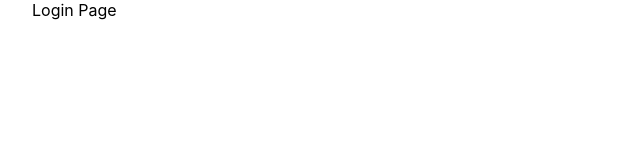
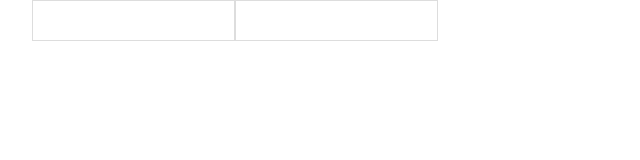
Before and after one commit to mitchell-drury/contact-manager, a React (Create React App) app in the folder client/: page / in a window 1280 px wide. Shown: the top 160 px of the page, without its empty margins (0-640 px from the left). Built offline with nearby package versions, Linux system fonts and the light colour scheme.

Commit message:
slashes in front end routes removed

```diff
--- a/client/package.json
+++ b/client/package.json
@@ -11,7 +11,7 @@
     "react": "^17.0.2",
     "react-dom": "^17.0.2",
     "react-redux": "^7.2.6",
-    "react-router-dom": "^6.0.1",
+    "react-router-dom": "^6.2.1",
     "react-scripts": "4.0.3",
     "web-vitals": "^1.0.1"
   },
--- a/client/src/index.js
+++ b/client/src/index.js
@@ -12,7 +12,7 @@ ReactDOM.render(
     <BrowserRouter>
       <Routes>
         <Route path='/' element={<Login />} />
-        <Route path='/contacts' element={<ContactPage />} />
+        <Route path='contacts' element={<ContactPage />} />
       </Routes>
     </BrowserRouter>
   </Provider>,
--- a/client/src/login.js
+++ b/client/src/login.js
@@ -1,6 +1,11 @@
 function Login () {
     return (
-        <div> Login Page </div>
+        <div>
+
+            <input name='email'></input>
+            <input name='password'></input>
+
+        </div>
     )
 }
 
```
Also changed, not shown: 1 other file (tests, documents, lock files or other folders).
